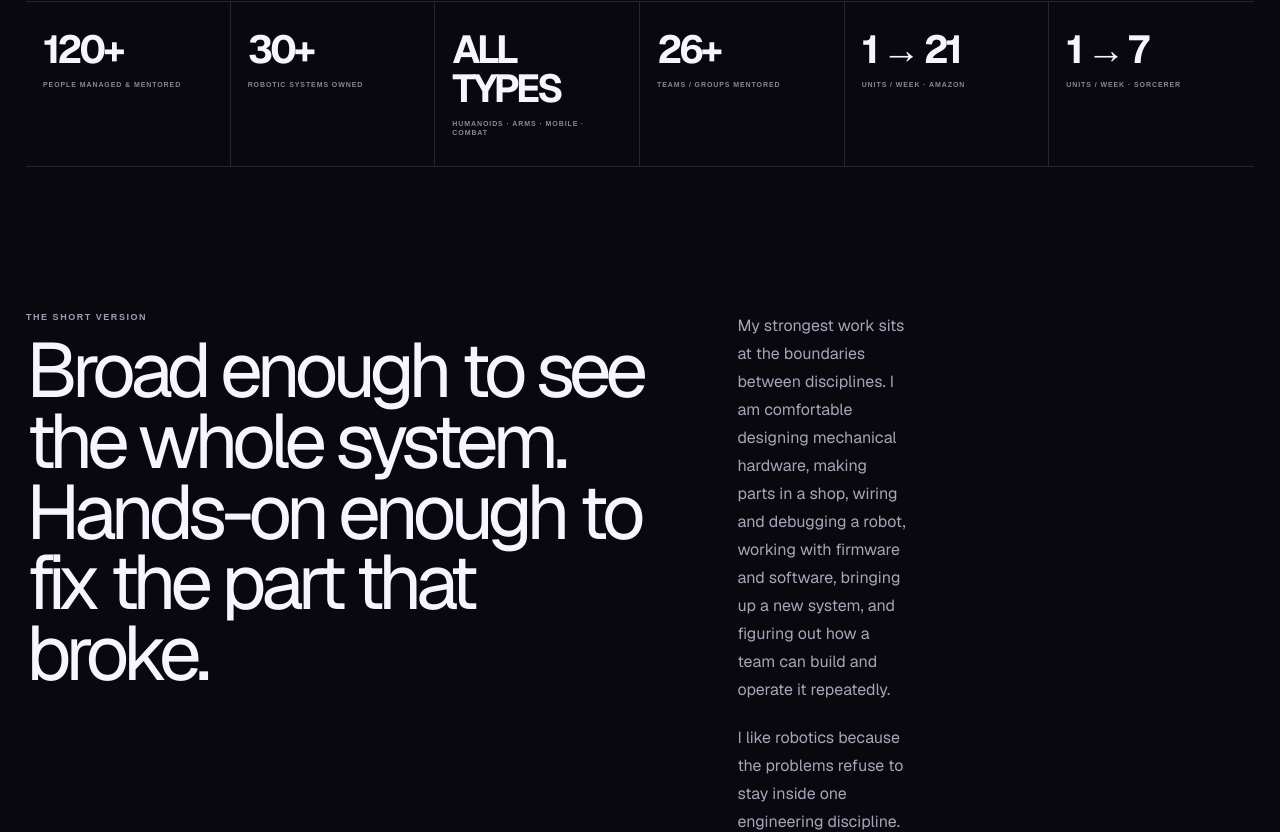
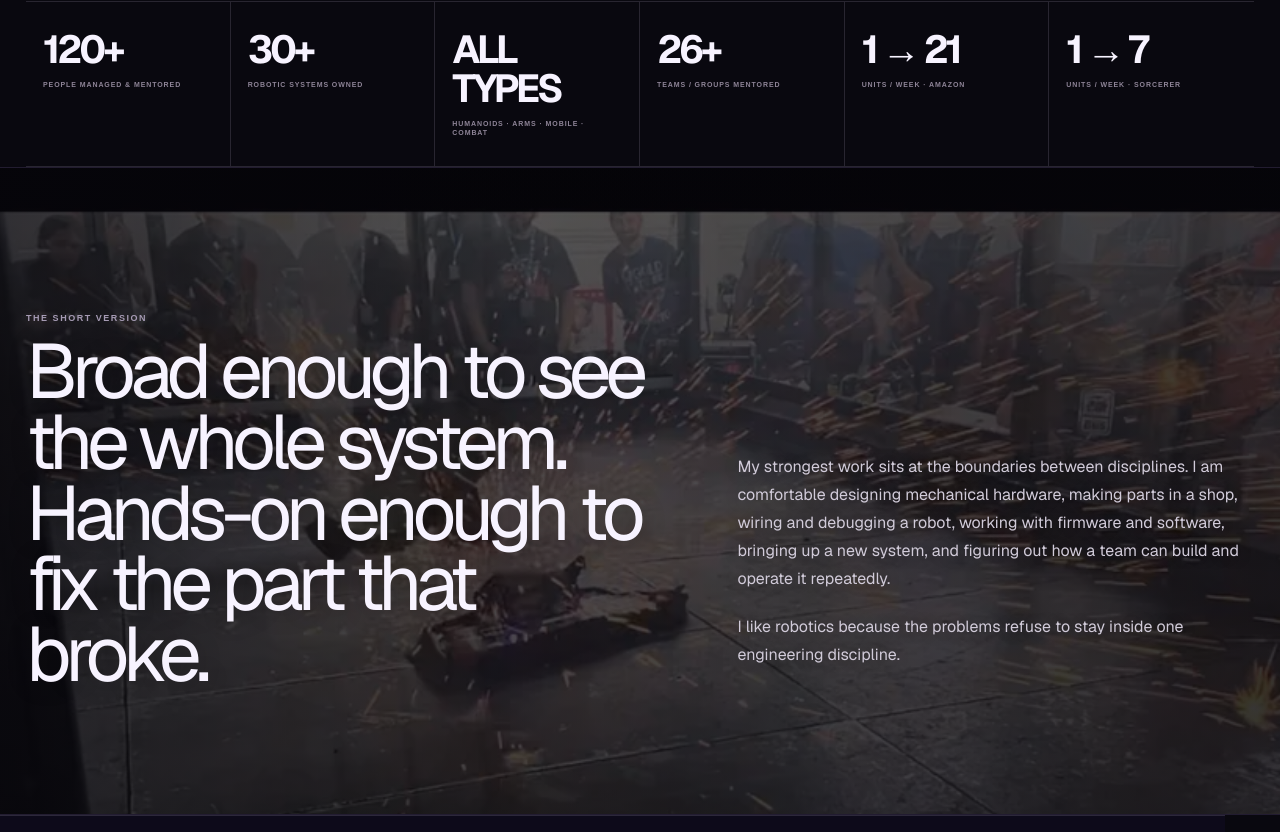
Before and after one commit to GursimarVirk/SimarWebsite, a Next.js app: page / in a window 1280 px wide. Shown: the part 1168-2000 px from the top of the page. Built offline with nearby package versions, Linux system fonts and the light colour scheme.

Commit message:
Style short-version photo as cropped background

```diff
--- a/app/globals.css
+++ b/app/globals.css
@@ -369,3 +369,56 @@ main{overflow:hidden;position:relative}
 .detail-gallery-grid a{display:block;overflow:hidden;background:#100c1e}
 .detail-gallery-grid img{display:block;width:100%;height:100%;min-height:180px;max-height:440px;object-fit:cover;object-position:center;transform:scale(1.04);transition:transform .35s ease}
 .detail-gallery-grid a:hover img{transform:scale(1.08)}
+
+
+/* Short-version section: use the original robot-fight photo as a full-bleed background.
+   The layered gradient keeps both the oversized headline and copy readable. */
+.intro-block-section{
+  position:relative;
+  isolation:isolate;
+  overflow:hidden;
+  border-block:1px solid rgba(185,149,255,.14);
+  background:#09080e;
+}
+.intro-block-section::before{
+  content:"";
+  position:absolute;
+  inset:0;
+  z-index:-1;
+  background-image:
+    linear-gradient(90deg,rgba(7,6,12,.78) 0%,rgba(7,6,12,.61) 42%,rgba(7,6,12,.72) 100%),
+    linear-gradient(0deg,rgba(7,6,12,.35),rgba(7,6,12,.15)),
+    url("/images/Home/60a566a5a4395445cc3d781dbab4e536.webp");
+  background-size:cover;
+  background-position:center 46%;
+  background-repeat:no-repeat;
+  transform:scale(1.015);
+}
+.intro-block-section .intro-block{
+  position:relative;
+  z-index:1;
+  padding-top:145px;
+  padding-bottom:125px;
+}
+.intro-block-section .intro-text{
+  display:block;
+  align-self:end;
+  max-width:610px;
+  margin-left:auto;
+  color:#d1cbd9;
+  text-shadow:0 1px 16px rgba(0,0,0,.25);
+}
+.intro-block-section .intro-block h2{
+  max-width:900px;
+  text-shadow:0 2px 24px rgba(0,0,0,.22);
+}
+@media(max-width:850px){
+  .intro-block-section .intro-block{padding-top:95px;padding-bottom:95px;gap:35px}
+  .intro-block-section::before{
+    background-image:
+      linear-gradient(180deg,rgba(7,6,12,.74) 0%,rgba(7,6,12,.64) 48%,rgba(7,6,12,.82) 100%),
+      url("/images/Home/60a566a5a4395445cc3d781dbab4e536.webp");
+    background-position:58% center;
+  }
+  .intro-block-section .intro-text{margin-left:0;max-width:680px}
+}
```
